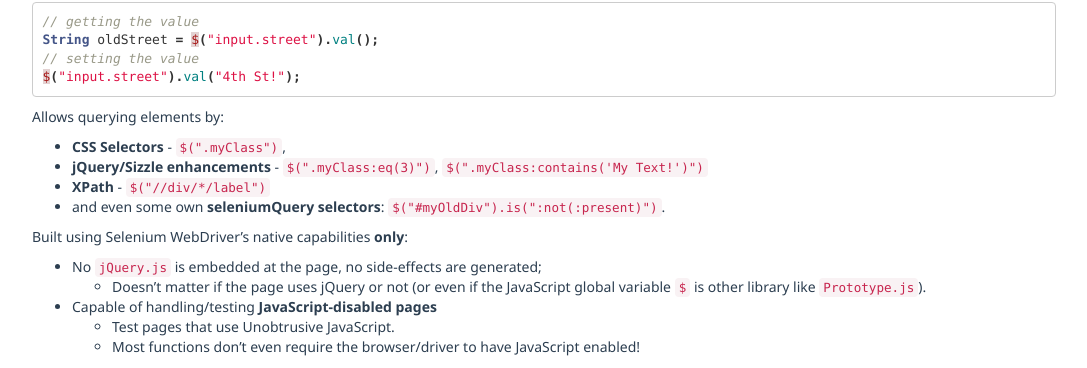
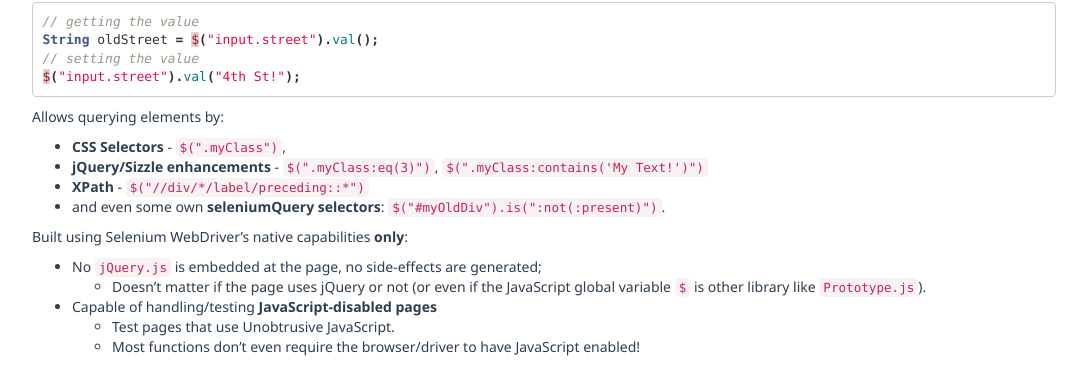
Before and after one commit to seleniumQuery/seleniumquery.github.io, a Jekyll site: the page built from index.html, in a window 1280 px wide. Shown: the part 138-506 px from the top of the page, without its empty margins (96-1183 px from the left). Built offline with Jekyll 4.4.1, drawn with Linux system fonts in a browser that asks for light colours; the list of posts is cut into pages by our own code.

Commit message:
Update 2014-05-21-seleniumQuery.md

```diff
--- a/_posts/2014-05-21-seleniumQuery.md
+++ b/_posts/2014-05-21-seleniumQuery.md
@@ -17,7 +17,7 @@ Allows querying elements by:
 
 - **CSS Selectors** - `$(".myClass")`,
 - **jQuery/Sizzle enhancements** - `$(".myClass:eq(3)")`, `$(".myClass:contains('My Text!')")`
-- **XPath** - `$("//div/*/label")`
+- **XPath** - `$("//div/*/label/preceding::*")`
 - and even some own **seleniumQuery selectors**: `$("#myOldDiv").is(":not(:present)")`.
 
 Built using Selenium WebDriver's native capabilities **only**:
```
